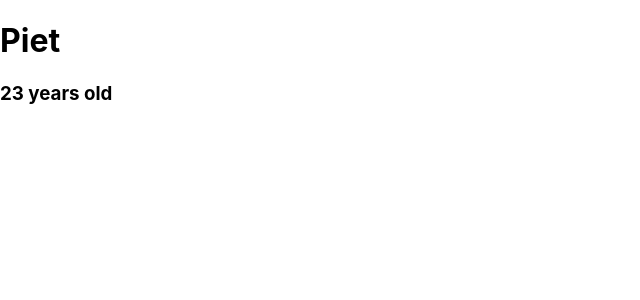
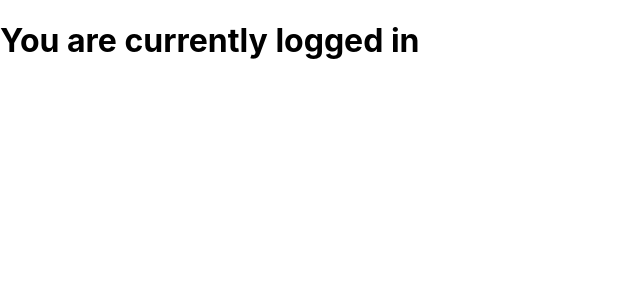
Before and after one commit to SuzanneNL/learn-react, a React (Create React App) app in the folder my-app/: page / in a window 1280 px wide. Shown: the top 300 px of the page, without its empty margins (0-640 px from the left). Built offline with nearby package versions, Linux system fonts and the light colour scheme.

Commit message:
Pratice with state in login app

```diff
--- /dev/null
+++ b/my-app/src/LoginApp.js
@@ -0,0 +1,45 @@
+import React from "react"
+import { render } from "react-dom"
+
+// Given a stateless functional component, add state to it
+// state should have a property called `isLoggedIn` which is a boolean
+// (true if logged in, false if not)
+// Then, give your best shot at rendering the word "in" if the user is logged in
+// or "out" if the user is logged out.
+
+class App extends React.Component {
+    constructor() {
+        super()
+        this.state = {
+            isLoggedIn: true
+        }
+    }
+
+// My solution:
+    render() {
+        return (
+            <div>
+                <h1><span>You are currently logged </span>
+                    <span style={{display: this.state.isLoggedIn ? "inline-block" : "none"}}> in</span>
+                    <span style={{display: !this.state.isLoggedIn ? "inline-block" : "none"}}>  out</span></h1>
+            </div>
+        )
+    }
+}
+
+// Official solution:
+// render() {
+//     let wordDisplay
+//     if (this.state.isLoggedIn === true) {
+//         wordDisplay = "in"
+//     } else {
+//         wordDisplay === "out"
+//     }
+//     return (
+//         <div>
+//             <h1>You are currently logged {wordDisplay}</h1>
+//         </div>
+//     )
+// }
+
+export default App
--- a/my-app/src/index.js
+++ b/my-app/src/index.js
@@ -4,10 +4,10 @@ import './index.css';
 import App from './App';
 import reportWebVitals from './reportWebVitals';
 
-import FixStateApp from './FixStateApp';
+import LoginApp from './LoginApp';
 
 ReactDOM.render(
-  <FixStateApp />,
+  <LoginApp />,
   document.getElementById("root")
   )
 
```
